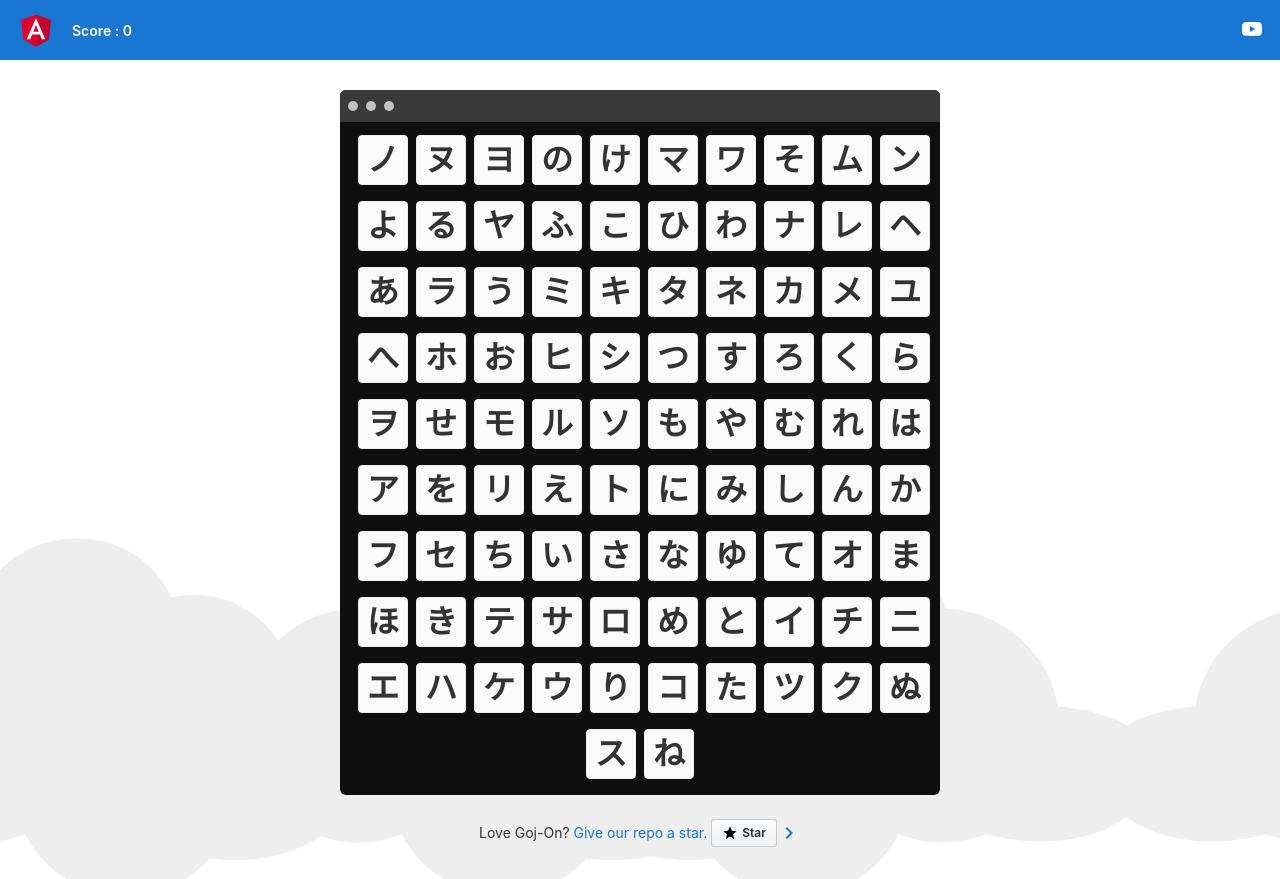
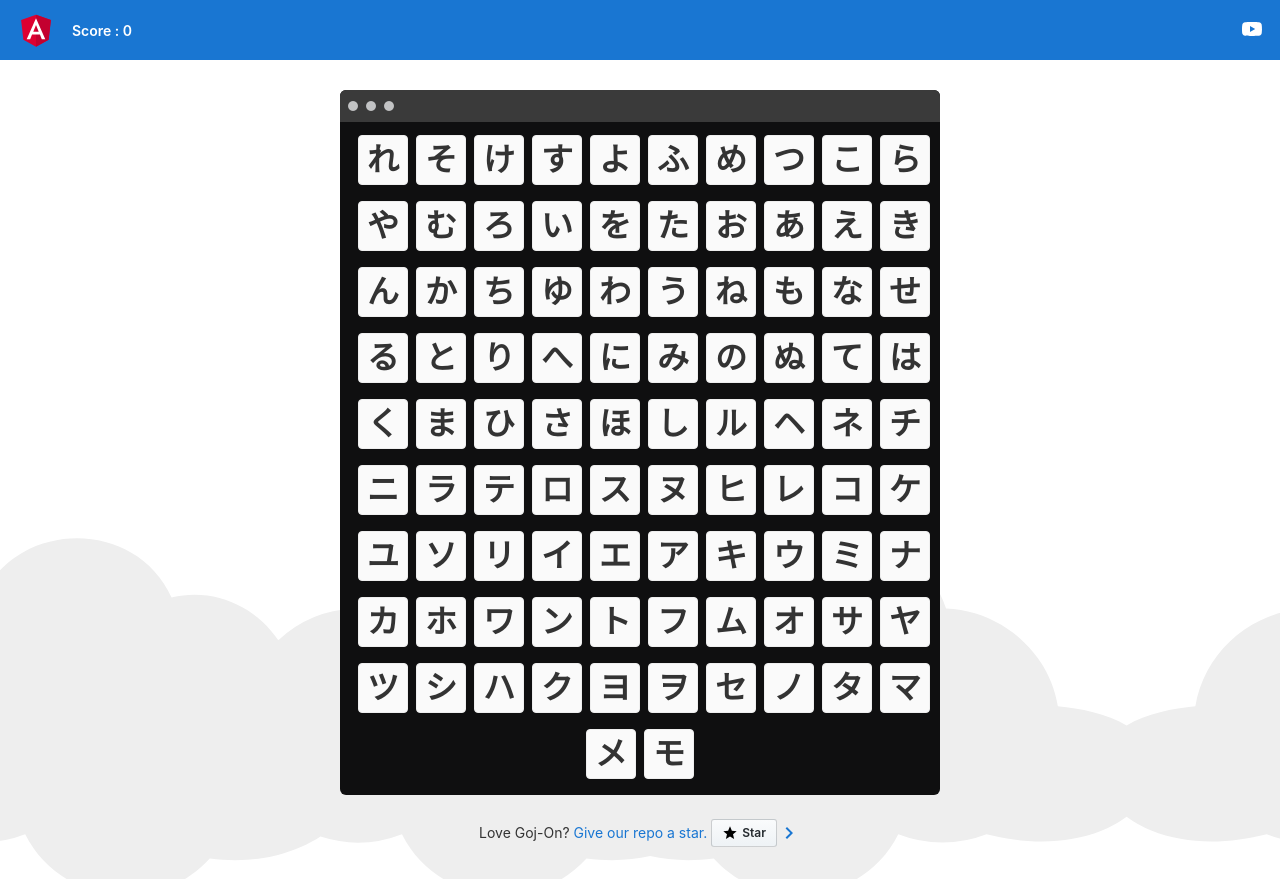
Before and after one commit to Dexter5566/goj-on, an Angular app: page / in a window 1280 px wide. Built offline with nearby package versions, Linux system fonts and the light colour scheme.

Commit message:
[mode] init

```diff
--- a/src/app/app.component.ts
+++ b/src/app/app.component.ts
@@ -57,6 +57,8 @@ export class AppComponent implements OnInit {
         { hiragana: 'ん', katakana: 'ン', romaji: 'n' }
     ];
 
+    mode: string = 'easy';
+
     cards: any = [];
 
     selected: any = null;
@@ -89,11 +91,28 @@ export class AppComponent implements OnInit {
     }
 
     ngOnInit(): void {
-        this.cards = [
-            ...this.gojuon.map(item => ({ ...item, sign: item.hiragana })),
-            ...this.gojuon.map(item => ({ ...item, sign: item.katakana }))
-        ];
+        switch (this.mode) {
+            case 'easy':
+                const hiragana = this.gojuon.map(item => ({ ...item, sign: item.hiragana }));
+                const katakana = this.gojuon.map(item => ({ ...item, sign: item.katakana }));
 
-        this.shuffle(this.cards);
+                this.shuffle(hiragana);
+                this.shuffle(katakana);
+
+                this.cards = [...hiragana, ...katakana];
+
+                break;
+            case 'mixed':
+                this.cards = [
+                    ...this.gojuon.map(item => ({ ...item, sign: item.hiragana })),
+                    ...this.gojuon.map(item => ({ ...item, sign: item.katakana }))
+                ];
+
+                this.shuffle(this.cards);
+                break;
+
+            default:
+                break;
+        }
     }
 }
```
